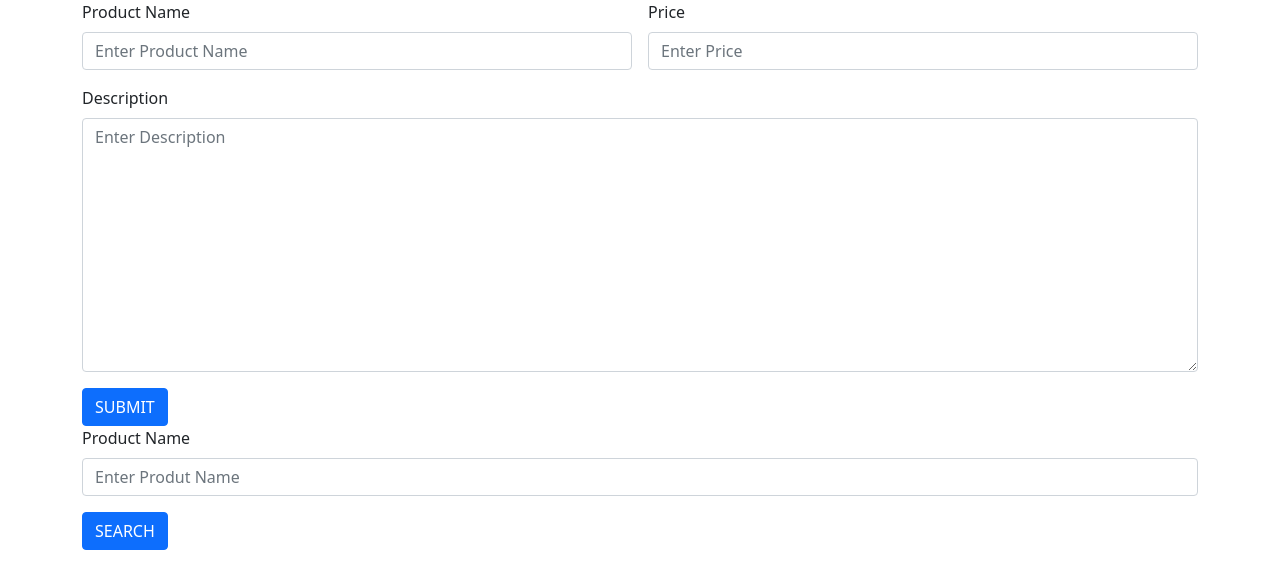
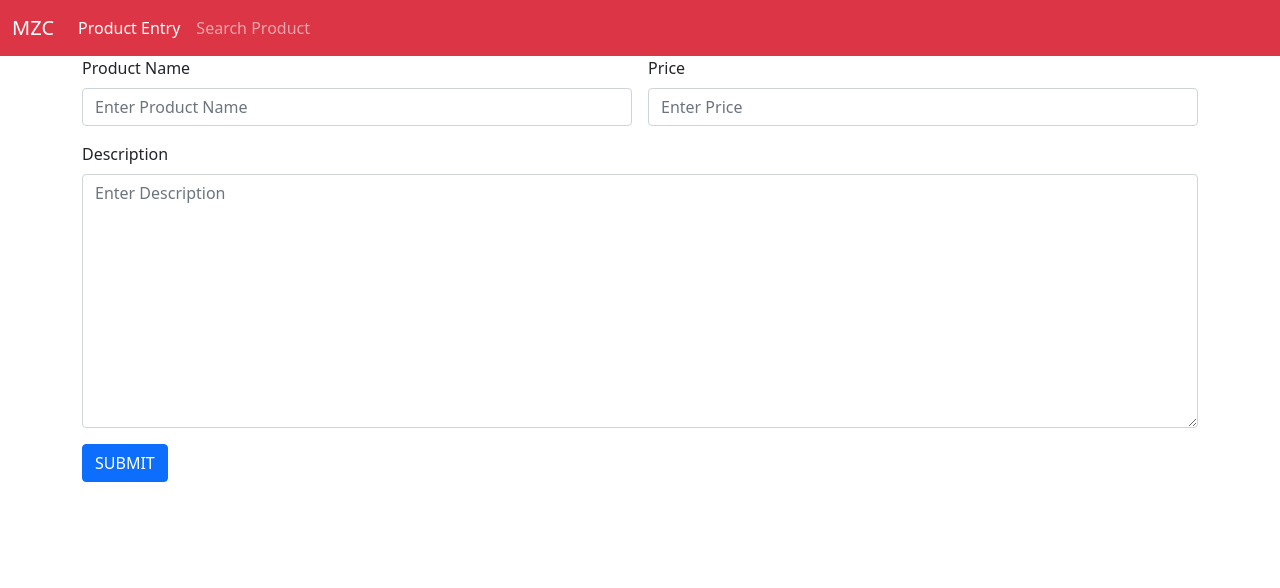
Before and after one commit to sruthybabu/Product-ReactApp, a React (Create React App) app: page / in a window 1280 px wide. Shown: the top 588 px of the page. Built offline with nearby package versions, Linux system fonts and the light colour scheme.

Commit message:
Header completed

```diff
--- a/src/App.js
+++ b/src/App.js
@@ -4,13 +4,20 @@
 import 'bootstrap/dist/js/bootstrap.bundle.min.js';
 import Productentry from './components/Productentry';
 import Searchproduct from './components/Searchproduct';
+import { BrowserRouter, Route, Routes } from 'react-router-dom';
 
 function App() {
   return (
     <div>
+<BrowserRouter>
+<Routes>
+  <Route path="/" exact element={<Productentry/>}/>
+  <Route path="/search" exact element={<Searchproduct/>}/>
+</Routes>
 
-<Productentry/>
-<Searchproduct/>
+
+</BrowserRouter>
+
 
     </div>
   );
--- /dev/null
+++ b/src/components/Header.js
@@ -0,0 +1,35 @@
+import React from 'react'
+import { Link } from 'react-router-dom'
+
+const Header = () => {
+  return (
+    <div>
+
+<nav className="navbar navbar-expand-lg navbar-dark bg-danger">
+  <div className="container-fluid">
+      <Link to="/" className="navbar-brand">MZC</Link>
+
+    <button className="navbar-toggler" type="button" data-bs-toggle="collapse" data-bs-target="#navbarNav" aria-controls="navbarNav" aria-expanded="false" aria-label="Toggle navigation">
+      <span className="navbar-toggler-icon"></span>
+    </button>
+    <div className="collapse navbar-collapse" id="navbarNav">
+      <ul className="navbar-nav">
+        <li className="nav-item">
+            <Link to="/" className="nav-link active">Product Entry</Link>
+
+        </li>
+        <li className="nav-item">
+            <Link to="/search" className="nav-link">Search Product</Link>
+
+        </li>
+
+      </ul>
+    </div>
+  </div>
+</nav>
+
+    </div>
+  )
+}
+
+export default Header
--- a/src/components/Productentry.js
+++ b/src/components/Productentry.js
@@ -1,9 +1,10 @@
 import React from 'react'
+import Header from './Header'
 
 const Productentry = () => {
   return (
     <div>
-
+<Header/>
 
 <div className="container">
     <div className="row">
--- a/src/components/Searchproduct.js
+++ b/src/components/Searchproduct.js
@@ -1,8 +1,10 @@
 import React from 'react'
+import Header from './Header'
 
 const Searchproduct = () => {
   return (
     <div>
+        <Header/>
 <div className="container">
     <div className="row">
         <div className="col col-12 col-sm-12 col-md-12 col-lg-12 col-xl-12 col-xxl-12">
```
